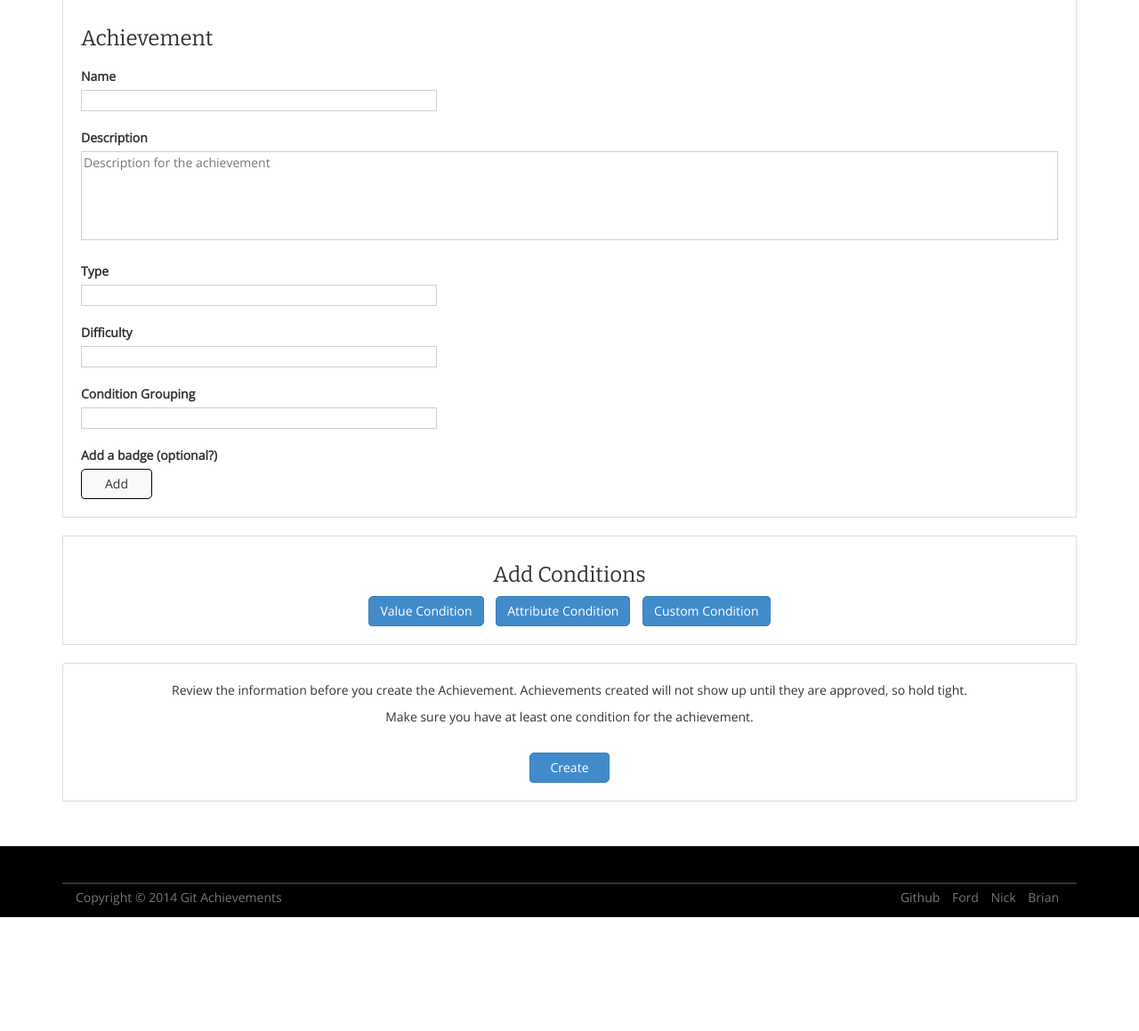
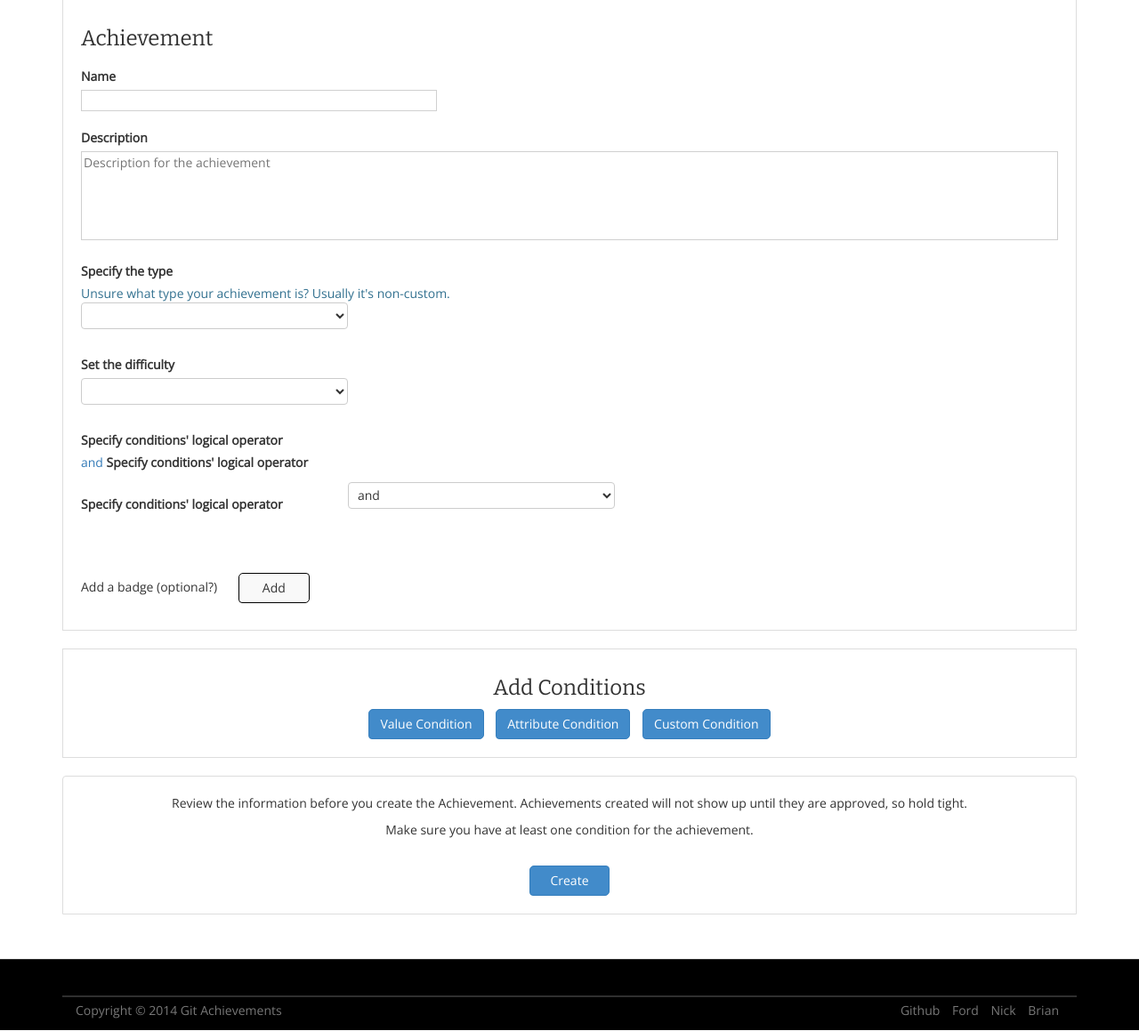
Before and after one commit to hkpeprah/git-achievements, a Django app: template app/achievement/templates/achievement/achievements/create.html in a window 1280 px wide. Shown: the part 144-1303 px from the top of the page at 89% size. Before the commit the page ends 1175 px from the top, so only its background shows below. Run offline with Django 3.2, Linux system fonts and the light colour scheme; the template is opened without the code that fills it, so the values that code supplies are empty; style sheets or scripts are compiled from the project's sources; parts of the project's set-up code (start-up, migrations or seed data) failed here and were passed over; some libraries are stand-ins or nearby versions.

Commit message:
Moving forward with forms by adding more resources and starting the javascript.

```diff
--- a/app/achievement/static/achievement/css/achieve-form.scss
+++ b/app/achievement/static/achievement/css/achieve-form.scss
@@ -15,7 +15,7 @@
             > input {
                 min-width: 400px;
             }
-            > label, span {
+            > label {
                 display: block;
                 font-size: 14px;
                 margin-top: 20px;
@@ -40,6 +40,28 @@
                 border-width: 1px;
                 border-style: inherit;
                 border-color: rgb(208, 208, 208);
+            }
+            select {
+                height: 30px;
+                min-width: 300px;
+                padding: 4px 6px;
+                line-height: 30px;
+                margin-bottom: 10px;
+                align-items: center;
+                display: inline-block;
+                vertical-align: middle;
+                background-color: #FFFFFF;
+                border: 1px solid #CCCCCC;
+                border-radius: 4px;
+                -o-border-radius: 4px;
+                -ms-border-radius: 4px;
+                -moz-border-radius: 4px;
+                -webkit-border-radius: 4px;
+                appearance: menulist-button;
+                -o-appearance: menulist-button;
+                -ms-appearance: menulist-button;
+                -moz-appearance: menulist-button;
+                -webkit-appearance: menulist-button;
             }
         }
     }
--- a/app/achievement/static/achievement/js/achieve.js
+++ b/app/achievement/static/achievement/js/achieve.js
@@ -0,0 +1,158 @@
+/**
+ *
+ */
+
+RegExp.escape = function(s) {
+    /**
+     * Escapes a string passed to it for consumption by the RegExp
+     * constructor.  Reference: http://stackoverflow.com/questions/3561493/
+     *
+     * @param {String} s
+     * @return {String}
+     */
+    return s.replace(/[-\/\\^$*+?.()|[\]{}]/g, '\\$&');
+};
+
+
+String.prototype.format = function () {
+    /**
+     * Formats a string using {i} as selectors where i is an
+     * Integer.  Replaces it with the corresponding string in the
+     * arguments list.
+     *
+     * @return {String}
+     */
+    var patt,
+        string = this,
+        replacements = Array.prototype.slice.call(arguments, 0);
+
+    // For each replacement text, replace the appropriately index
+    // item
+    for (var i = 0; i < replacements.length; ++i) {
+        patt = new RegExp(RegExp.escape('{' + i + '}'), 'g');
+        string = string.replace(patt, replacements[i]);
+    }
+    return string;
+};
+
+
+String.prototype.toTitleCase = function () {
+    /**
+     * Formats a string in titlecase.
+     *
+     * @return {String}
+     */
+    var string = this,
+        peices = string.split(" ");
+
+    for (var i = 0; i < peices.length; ++i) {
+        peices[i] = peices[i][0].toUpperCase() + peices[i].substr(1);
+    }
+
+    return peices.join(" ");
+};
+
+
+(function (window, $) {
+    var App = new Object();
+    App.API_ROOT = "/api/v1/{0}";
+    App.TEMPLATE_CACHE = {};
+
+    App.initialize = function (opts) {
+        /**
+         * Initialize the application.
+         * @param {Object} opts
+         */
+        var id;
+        $('script[type="text/template"]').each(function () {
+            id = $(this).attr('id');
+            App.TEMPLATE_CACHE[id] = $(this).html();
+            $(this).remove();
+        });
+
+        this.attachListeners();
+        console.log("%cGit Achievements", "color: #666; font-size: x-large; font-family: 'Open-Sans', sans-serif;");
+    };
+
+    App.formatQueryStrings = function (querystrings) {
+        /**
+         *
+         */
+        var result = "";
+        $.each(querystrings, function (key, value) {
+            result += "{0}={1}&".format(key, value);
+        });
+        return encodeURIComponent(result);
+    };
+
+    App.fetch = function (endpoint, querystrings, async) {
+        /**
+         *
+         */
+        var opts,
+            result;
+        querystrings = querystrings || {};
+        querystrings = App.formatQueryStrings(querystrings);
+        async = async === undefined ? true : async;
+        opts = {
+            url: App.API_ROOT.format(endpoint) + "?" + querystrings,
+            async: async,
+            dataType: "json"
+        };
+
+        if (!async) {
+            $.ajax(opts).done(function (data) {
+                result = data;
+            });
+            return result;
+        }
+
+        return $.ajax(opts);
+    };
+
+    App.attachListeners = function () {
+        /**
+         *
+         */
+        var location = window.location,
+            path = window.location.pathname;
+        if (path.indexOf('create') > -1) {
+            this.selectBox();
+        }
+    };
+
+    App.selectBox = function () {
+        /**
+         * Add the selectbox instances for the creation page.
+         */
+        var populateSelect = function (selector, data) {
+            var option;
+            selector = $(selector);
+            if (data !== undefined) {
+                $.each(data, function(index, obj) {
+                    option = $('<option></option>');
+                    option.attr('value', obj.id)
+                          .text(obj.name.toTitleCase());
+                    selector.append(option);
+                });
+            }
+            selector.select2();
+        };
+
+        $('#achievement-grouping').select2();
+
+        App.fetch("difficulty").done(function (data) {
+            populateSelect('#achievement-difficulty', data.objects);
+        });
+
+        App.fetch("achievementtype").done(function (data) {
+            populateSelect('#achievement-type', data.objects);
+        });
+    };
+
+    // Add window attributes if any
+
+    $('body').ready(function () {
+        App.initialize();
+    });
+})(window, window.$ || window.jQuery);
--- a/app/achievement/templates/achievement/achievements/create.html
+++ b/app/achievement/templates/achievement/achievements/create.html
@@ -14,19 +14,32 @@
                 <label for="achievement-description">Description</label>
                 <textarea placeholder="Description for the achievement"></textarea>
                 <br/>
-                <label for="achievement-type">Type</label>
-                <input type="text" name="achievement-type" id="achievement-type">
+                <label for="achievement-type">Specify the type</label>
+                <span class="text-info">Unsure what type your achievement is?  Usually it's non-custom.</span>
+                <p>
+                    <select name="achievement-type" id="achievement-type" style="width: 300px;"></select>
+                </p>
+                <label for="achievement-difficulty">Set the difficulty</label>
+                <p>
+                    <select name="achievement-difficulty" id="achievement-difficulty" style="width: 300px;"></select>
+                </p>
+                <label for="achievement-grouping">Specify conditions' logical operator</label>
+                <p>
+                    <select name="achievement-grouping" id="achievement-grouping" style="width: 300px;">
+                        <optgroup label="Generic">
+                            <option value="__and__">and</option>
+                            <option value="__or__">or</option>
+                        </optgroup>
+                        <optgroup label="Other">
+                            <option value="__xor__">xor</option>
+                        </optgroup>
+                    </select>
+                </p>
                 <br/>
-                <label for="achievement-difficulty">Difficulty</label>
-                <input type="text" name="achievement-difficulty" id="achievement-difficulty">
-                <br/>
-                <label for="achievement-grouping">Condition Grouping</label>
-                <input type="text" name="achievement-grouping" id="achievement-grouping">
-                <br/>
-                <div>
-                    <span>Add a badge (optional?)</span>
+                <p>
+                    <span style="padding-right:20px;">Add a badge (optional?)</span>
                     <button class="button" type="button" id="add-badge">Add</button>
-                </div>
+                </p>
             </fieldset>
             <div class="placeholder"></div>
             <!-- Load in conditions here -->
--- a/app/achievement/templates/achievement/base/head.html
+++ b/app/achievement/templates/achievement/base/head.html
@@ -3,10 +3,10 @@
 <link rel="stylesheet" href="//netdna.bootstrapcdn.com/bootstrap/3.1.1/css/bootstrap.min.css" type="text/css" />
 <link rel="stylesheet" href="{% static 'achievement/css/achieve.css' %}" type="text/css" />
 <link rel="stylesheet" type="text/css" href="{% static 'achievement/css/achieve-form.css' %}" />
-<link rel="stylesheet" type="text/css" href="{% static 'css/select2.css' %}" />
+<link rel="stylesheet" type="text/css" href="{% static 'select2/select2.css' %}" />
 <script src="//ajax.googleapis.com/ajax/libs/jquery/1.10.1/jquery.min.js" type="text/javascript"></script>
 <script src="//netdna.bootstrapcdn.com/bootstrap/3.0.2/js/bootstrap.min.js"></script>
 <script type="text/javascript" src="//ajax.googleapis.com/ajax/libs/jqueryui/1.10.4/jquery-ui.min.js"></script>
-<script type="text/javascript" src="{% static 'js/select2.min.js' %}"></script>
+<script type="text/javascript" src="{% static 'select2/select2.min.js' %}"></script>
 <script type="text/javascript" src="{% static 'achievement/js/achieve.js' %}"></script>
 <!-- End CSS and JavaScript -->
--- a/app/achievement/urls.py
+++ b/app/achievement/urls.py
@@ -2,7 +2,7 @@ from tastypie.api import Api
 from django.conf.urls import patterns, include, url
 
 from app.achievement.resources import (UserResource, ConditionResource, AchievementResource,
-                                       EventResource)
+                                       EventResource, DifficultyResource, AchievementTypeResource)
 
 
 api = Api(api_name='v1')
@@ -10,6 +10,8 @@ api.register(UserResource())
 api.register(ConditionResource())
 api.register(AchievementResource())
 api.register(EventResource())
+api.register(DifficultyResource())
+api.register(AchievementTypeResource())
 
 
 # TODO: These urls will need to be overwritten in the patch to support
```
Also changed, not shown: app/achievement/resources.py (+24 -1 lines), static/select2/select2-spinner.gif (added), static/select2/select2.min.js (renamed from static/js/select2.min.js), static/select2/select2.png (added), static/select2/select2x2.png (added), 1 other file.
